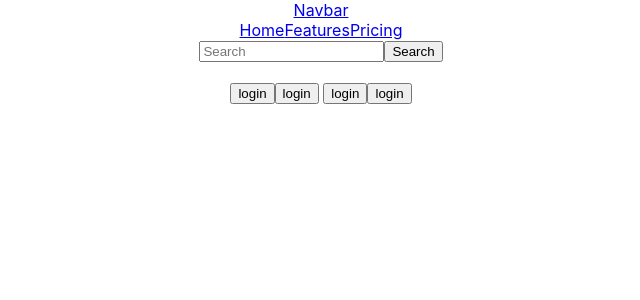
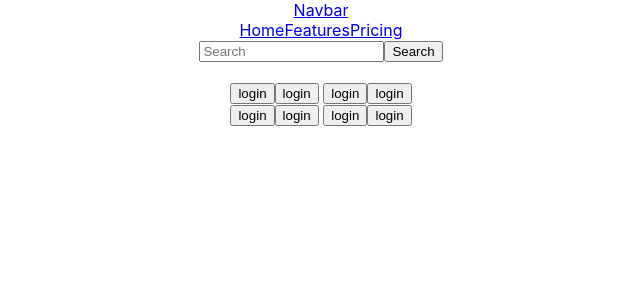
Before and after one commit to Yahiya-Zahour/pickup2, a React (Create React App) app: page / in a window 1280 px wide. Shown: the top 300 px of the page, without its empty margins (319-959 px from the left). Built offline with nearby package versions, Linux system fonts and the light colour scheme.

Commit message:
implemented work

```diff
--- a/src/Component/HeaderSection/MainBodyHeader/MainHeader.jsx
+++ b/src/Component/HeaderSection/MainBodyHeader/MainHeader.jsx
@@ -21,6 +21,10 @@ export const MainHeader = () => {
   <button>login</button>
   <button>login</button>  <button>login</button>
   <button>login</button>
+  <br />
+  <button>login</button>
+  <button>login</button>  <button>login</button>
+  <button>login</button>
         </div>
  );
 }
```
Also changed, not shown: 1 other file (tests, documents, lock files or other folders).
